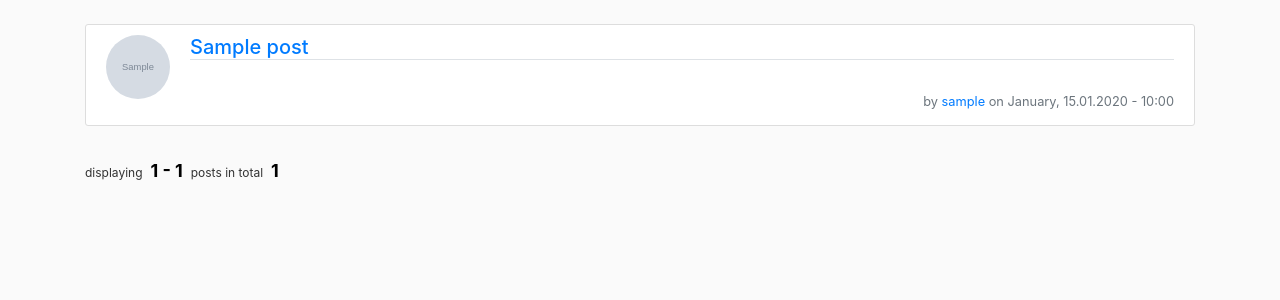
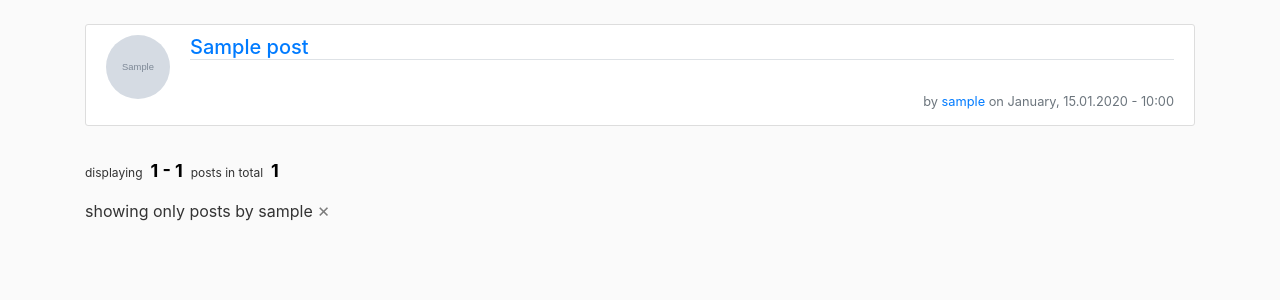
Before and after one commit to martin-kuenzel/python-basics-training, a Flask app: page /Home?user_id=1 in a window 1280 px wide. Shown: the part 56-356 px from the top of the page. Run offline with Flask 2, Linux system fonts and the light colour scheme; tables that the repository leaves empty hold one stand-in row (values such as "Sample post"); grey boxes marked "Sample" are stand-in pictures; parts of the project's set-up code (start-up, migrations or seed data) failed here and were passed over; some libraries are stand-ins or nearby versions.

Commit message:
added filter by single user for blog listing page, being kept after posts details visit

```diff
--- a/python_flask_basics/flask_blog/flask_blog/routes.py
+++ b/python_flask_basics/flask_blog/flask_blog/routes.py
@@ -53,17 +53,18 @@ def posts_list():
     pagination = Pagination( page=page, per_page=per_page, total=posts.count(), record_name='posts', css_framework='bootstrap4') ## the pagination html objects
 
     posts = posts.paginate(page=page, per_page=per_page)
-    return render_template('home.html', posts=posts.items, pagination=pagination, title="Posts" )
+    return render_template('home.html', posts=posts.items, pagination=pagination, user=user, title="Posts" )
 
 @app.route('/posts_detail/<int:post_id>')
 def posts_detail(post_id):
     post = Post.query.get(post_id)
+    user_id = request.args.get( 'user_id', type=int )
 
     if post is None:
         flash(f'Post does not exist','info')
         return redirect(url_for('posts_list'))
 
-    return render_template('posts_detail.html',post=post,dformat=formatted_date)
+    return render_template('posts_detail.html',post=post,dformat=formatted_date, user_id = user_id, title="Post details" )
 
 @app.route('/about')
 def about():
--- a/python_flask_basics/flask_blog/flask_blog/static/main.css
+++ b/python_flask_basics/flask_blog/flask_blog/static/main.css
@@ -96,3 +96,15 @@ body {
     padding: .1em .25em;
     font-size: 150%;
 }
+
+.user-filter{
+  float: unset;
+}
+.user-filter a{
+  text-decoration: none;
+  color: inherit;
+}
+.user-filter a:hover{
+  text-decoration: none;
+  color: inherit;
+}
--- a/python_flask_basics/flask_blog/flask_blog/templates/home.html
+++ b/python_flask_basics/flask_blog/flask_blog/templates/home.html
@@ -1,7 +1,7 @@
 {%extends 'layout.html' %}
 {% block content %}
-    <div class="mb-4"
-    {{ pagination.links }}
+    <div class="mb-4">
+        {{ pagination.links }}
     </div>
     {% for post in posts %}
     <div class="content-section">
@@ -9,7 +9,9 @@
         <div class="media">
             <img class="rounded-circle account-img" src="{{url_for('static', filename = 'profile_pics/' + post.author.image_file)}}">
             <div class=" d-block w-100">
-                <h5 class="border-bottom "><a href="{{url_for('posts_detail',post_id=post.id)}}">{{post.title}}</a></h5>
+                <h5 class="border-bottom ">
+                    <a href="{{url_for('posts_detail', post_id=post.id, user_id = user.id) if user else url_for('posts_detail', post_id=post.id)}}">{{post.title}}</a>
+                </h5>
                 <small class="float-right text-muted mt-4">
                         by <a href="{{url_for('posts_list',user_id=post.author.id)}}">{{post.author.username}}</a> on {{post.date_created|date_f}}
                         {%if post.date_changed|date_f != post.date_created|date_f %}<br>changed on {{post.date_changed|date_f}}{% endif %}
@@ -20,5 +22,10 @@
     {% endfor %}
     <div class="mt-4">
         {{ pagination.info }}
+        {% if user %} showing only posts by {{user.username}}
+            <button title="deactivate user filter" type="button" class="close btn-sm user-filter" aria-label="Close">
+                <a aria-hidden="true" class="small" href="{{url_for('posts_list')}}">&times;</span>
+            </button>
+        {% endif %}
     </div>
 {% endblock content %}
--- a/python_flask_basics/flask_blog/flask_blog/templates/posts_detail.html
+++ b/python_flask_basics/flask_blog/flask_blog/templates/posts_detail.html
@@ -18,7 +18,7 @@
     </div>
     <div class="nav">
         <div>
-            <a class="btn btn-outline-info" href="{{url_for('posts_list')}}">go back</a>
+            <a class="btn btn-outline-info" href="{{url_for('posts_list', post_id=post.id, user_id = user_id) if user_id else url_for('posts_list', post_id=post.id)}}">go back</a>
             {%if current_user.id == post.user_id %}
             <a class="btn btn-outline-info" href="{{url_for('posts_change',post_id=post.id)}}">change</a>
             <a class="btn btn-outline-info" href="{{url_for('posts_delete',post_id=post.id)}}">delete</a>
```
